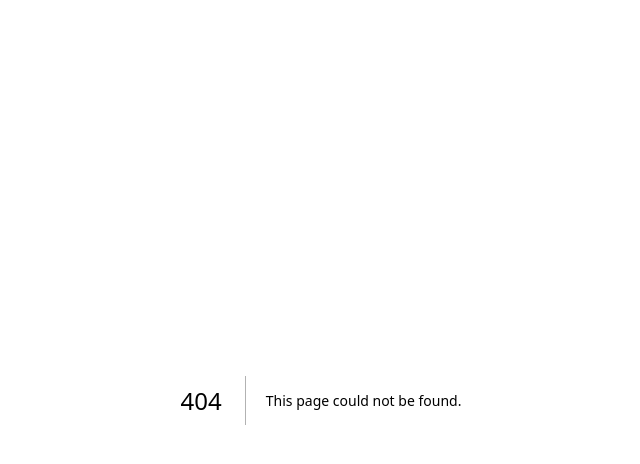
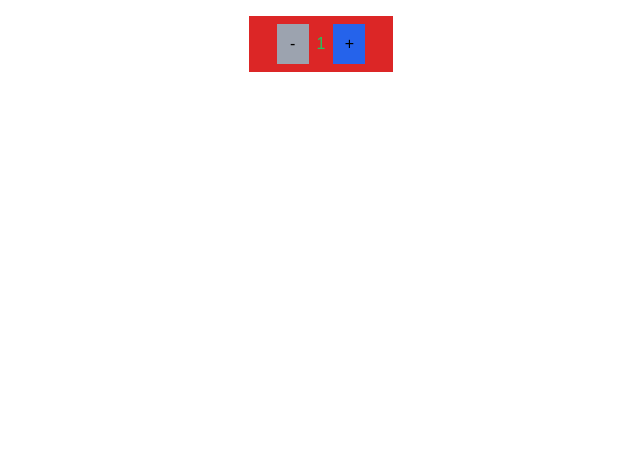
Before and after one commit to clowesait/cprg306-assignments, a Next.js app: page /week-4 in a window 1280 px wide. Before the commit this address had no page. Shown: the top 464 px of the page, without its empty margins (319-959 px from the left). Built offline with nearby package versions, Linux system fonts and the light colour scheme.

Commit message:
Finished week-4 Assignment

```diff
--- a/app/page.js
+++ b/app/page.js
@@ -8,6 +8,7 @@ export default function Home() {
       <ul>
         <li><a href = "/week-2">Week 2</a></li>
         <li><a href = "/week-3">Week 3</a></li>
+        <li><a href = "/week-4">Week 4</a></li>
       </ul>
     </main>
   );
--- /dev/null
+++ b/app/week-4/new-item.js
@@ -0,0 +1,38 @@
+"use client";
+
+import { useState } from "react";
+
+export default function NewItem() {
+    // quantity = current value, setQuantity = function to update value
+    const [quantity, setQuantity] = useState(1);
+
+    // increment function that's called when button clicked. uses Setquantity function to update usestate value if current value isn't larger than 20
+    const increment = () => {
+        setQuantity(quantity => {
+            if (quantity < 20) {
+                return quantity + 1;
+            } else {
+                return quantity
+            }
+        });
+    };
+
+    // decrement function that's called when button clicked. uses Setquantity function to update usestate value if current value isn't smaller than 1
+    const decrement = () => {
+        setQuantity(quantity => {
+            if (quantity > 1) {
+                return quantity - 1;
+            } else{
+                return quantity;
+            }
+        });
+    };
+    // Returns buttons that increment and decrement the quantity of an item and displays the current quantity
+    return (
+        <div className="flex justify-center p-2 m-4 bg-red-600 text-green-500 w-36">
+            <button type="button" onClick={decrement} className="w-8 bg-blue-600 text-black hover:bg-blue-950 disabled:bg-gray-400" disabled={quantity == 1}>-</button>
+            <span className="m-2">{quantity}</span>
+            <button type="button" onClick={increment} className="w-8 bg-blue-600 text-black hover:bg-blue-950 disabled:bg-gray-400" disabled={quantity == 20}>+</button>
+        </div>
+    )
+}
--- /dev/null
+++ b/app/week-4/page.js
@@ -0,0 +1,10 @@
+import NewItem from "./new-item";
+
+export default function Page(){
+    return (
+        <div className="flex justify-center">
+                    <NewItem>
+                    </NewItem>
+        </div>
+    );
+}
```
